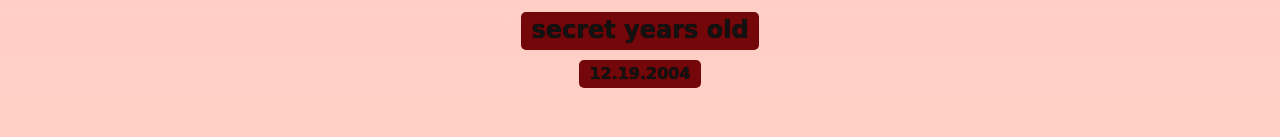
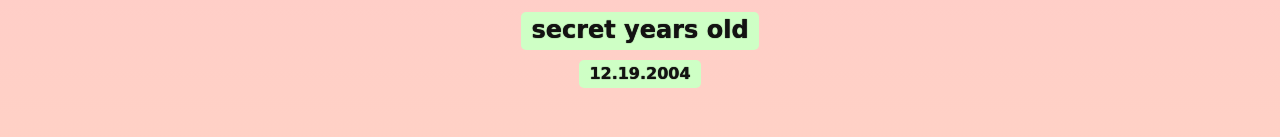
Before and after one commit to Moonxxnie/bdayGIFt, a plain HTML site: page index.html in a window 1280 px wide. Shown: the part 207-344 px from the top of the page. Drawn offline with nearby package versions, Linux system fonts and the light colour scheme; a web font is replaced by a local one.

Commit message:
Update styles.css

```diff
--- a/styles.css
+++ b/styles.css
@@ -17,7 +17,7 @@ h1, h2, h3, h4, p {
 }
 
 #bday-age {
-    background: #740709;
+    background: #ceffc5;
     padding: 5px 10px;
     border-radius: 5px;
     margin: 5px 0 10px 0;
@@ -25,7 +25,7 @@ h1, h2, h3, h4, p {
 
 #bday-date {
     margin: 0;
-    background: #740709;
+    background: #ceffc5;
     padding: 5px 10px;
     border-radius: 5px;
 }
```
